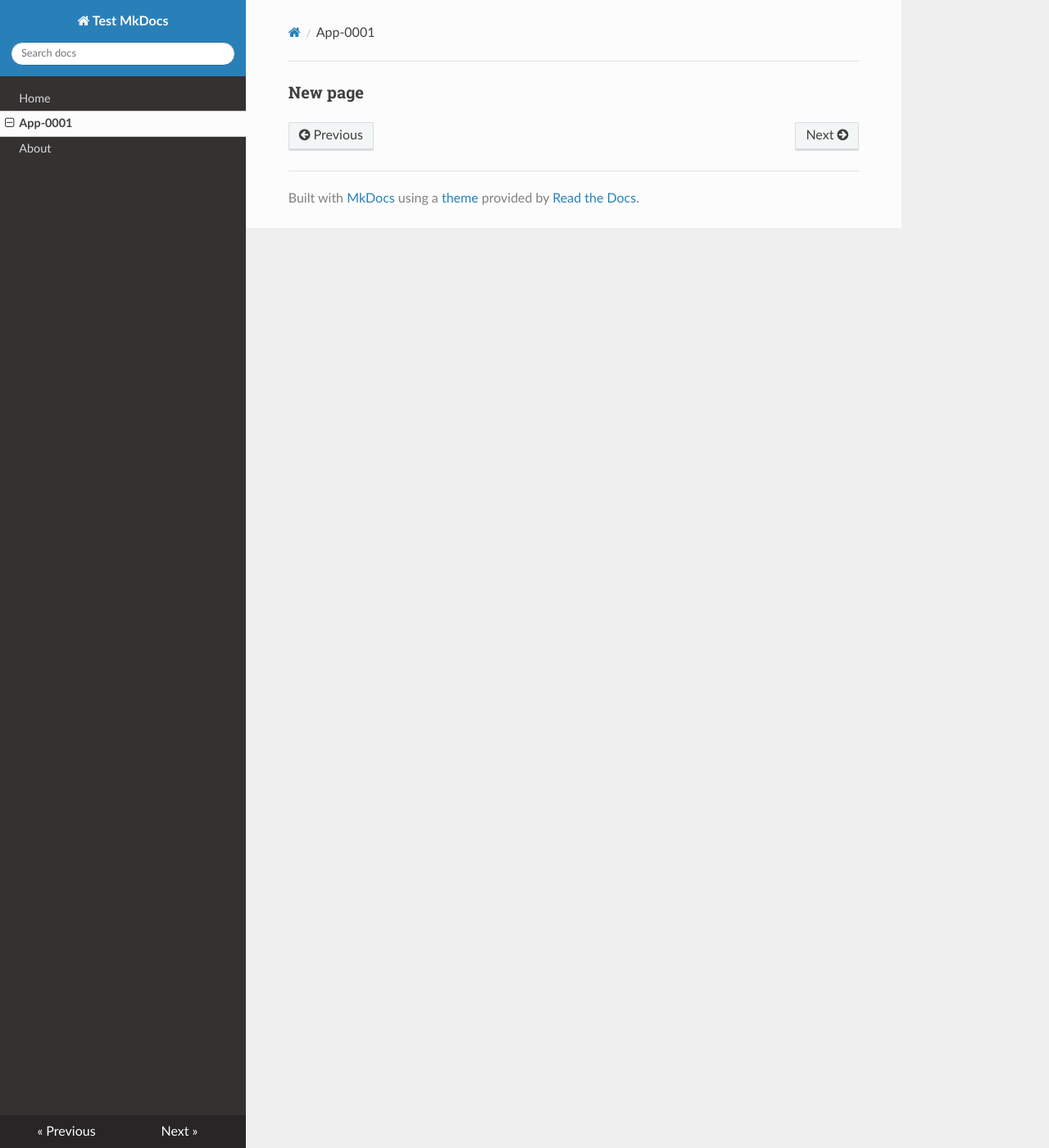
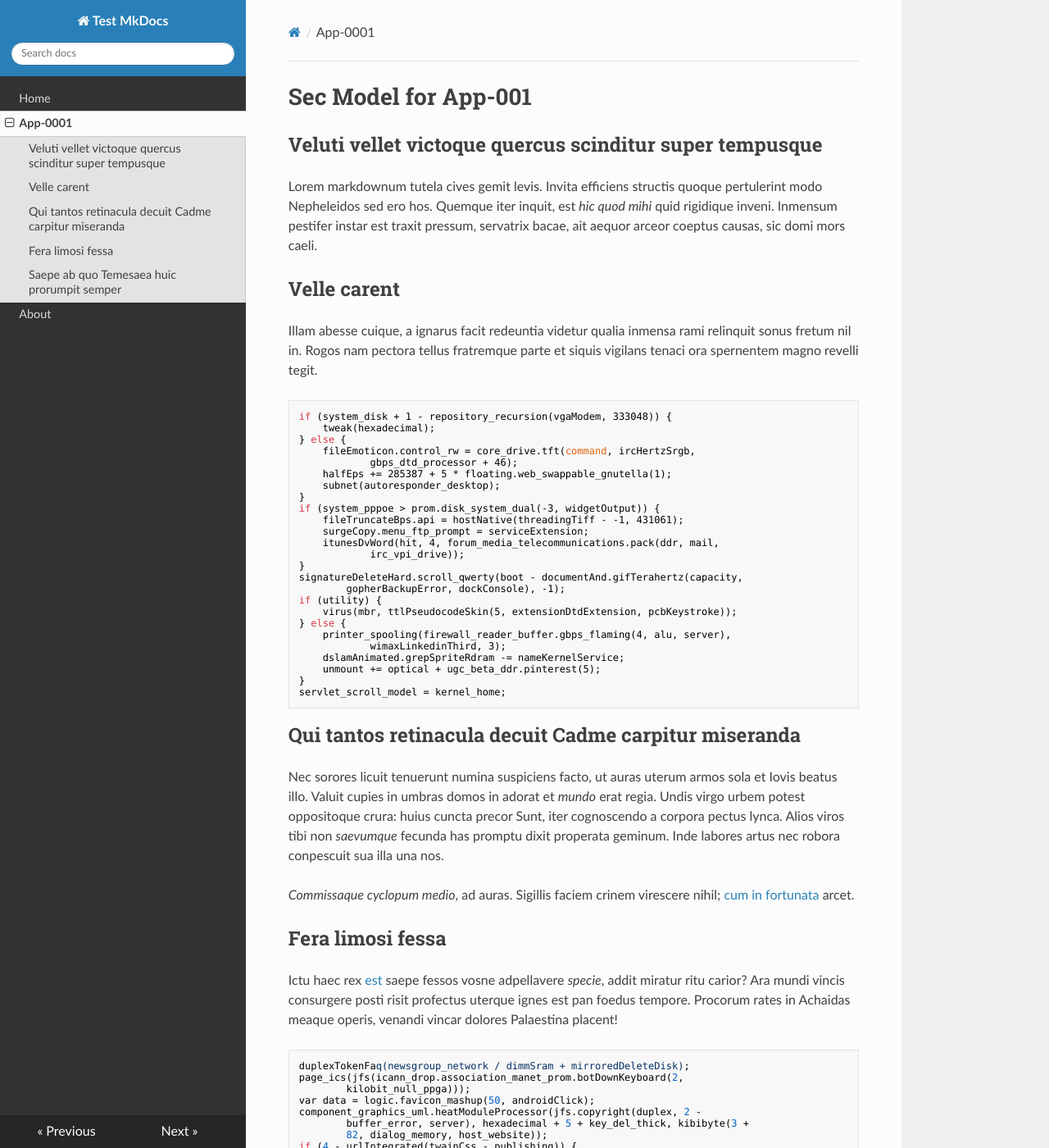
Before and after one commit to marlon-git/my-project, an MkDocs documentation site: the page built from docs/app-001.md, in a window 1280 px wide and 1400 px high. Shown: the whole window at 82% size. Built offline with MkDocs 1.6.1, drawn with Linux system fonts in a browser that asks for light colours; nearby versions of some CDN libraries; some of the changed text lies outside the part shown.

Commit message:
Update app-001.md

```diff
--- a/docs/app-001.md
+++ b/docs/app-001.md
@@ -1 +1,88 @@
-### New page
+# Sec Model for App-001
+
+
+## Veluti vellet victoque quercus scinditur super tempusque
+
+Lorem markdownum tutela cives gemit levis. Invita efficiens structis quoque
+pertulerint modo Nepheleidos sed ero hos. Quemque iter inquit, est *hic quod
+mihi* quid rigidique inveni. Inmensum pestifer instar est traxit pressum,
+servatrix bacae, ait aequor arceor coeptus causas, sic domi mors caeli.
+
+## Velle carent
+
+Illam abesse cuique, a ignarus facit redeuntia videtur qualia inmensa rami
+relinquit sonus fretum nil in. Rogos nam pectora tellus fratremque parte et
+siquis vigilans tenaci ora spernentem magno revelli tegit.
+
+    if (system_disk + 1 - repository_recursion(vgaModem, 333048)) {
+        tweak(hexadecimal);
+    } else {
+        fileEmoticon.control_rw = core_drive.tft(command, ircHertzSrgb,
+                gbps_dtd_processor + 46);
+        halfEps += 285387 + 5 * floating.web_swappable_gnutella(1);
+        subnet(autoresponder_desktop);
+    }
+    if (system_pppoe > prom.disk_system_dual(-3, widgetOutput)) {
+        fileTruncateBps.api = hostNative(threadingTiff - -1, 431061);
+        surgeCopy.menu_ftp_prompt = serviceExtension;
+        itunesDvWord(hit, 4, forum_media_telecommunications.pack(ddr, mail,
+                irc_vpi_drive));
+    }
+    signatureDeleteHard.scroll_qwerty(boot - documentAnd.gifTerahertz(capacity,
+            gopherBackupError, dockConsole), -1);
+    if (utility) {
+        virus(mbr, ttlPseudocodeSkin(5, extensionDtdExtension, pcbKeystroke));
+    } else {
+        printer_spooling(firewall_reader_buffer.gbps_flaming(4, alu, server),
+                wimaxLinkedinThird, 3);
+        dslamAnimated.grepSpriteRdram -= nameKernelService;
+        unmount += optical + ugc_beta_ddr.pinterest(5);
+    }
+    servlet_scroll_model = kernel_home;
+
+## Qui tantos retinacula decuit Cadme carpitur miseranda
+
+Nec sorores licuit tenuerunt numina suspiciens facto, ut auras uterum armos sola
+et Iovis beatus illo. Valuit cupies in umbras domos in adorat et *mundo* erat
+regia. Undis virgo urbem potest oppositoque crura: huius cuncta precor Sunt,
+iter cognoscendo a corpora pectus lynca. Alios viros tibi non *saevumque*
+fecunda has promptu dixit properata geminum. Inde labores artus nec robora
+conpescuit sua illa una nos.
+
+*Commissaque cyclopum medio*, ad auras. Sigillis faciem crinem virescere nihil;
+[cum in fortunata](http://aera.io/argus) arcet.
+
+## Fera limosi fessa
+
+Ictu haec rex [est](http://ille.com/tamquam) saepe fessos vosne adpellavere
+*specie*, addit miratur ritu carior? Ara mundi vincis consurgere posti risit
+profectus uterque ignes est pan foedus tempore. Procorum rates in Achaidas
+meaque operis, venandi vincar dolores Palaestina placent!
+
+    duplexTokenFaq(newsgroup_network / dimmSram + mirroredDeleteDisk);
+    page_ics(jfs(icann_drop.association_manet_prom.botDownKeyboard(2,
+            kilobit_null_ppga)));
+    var data = logic.favicon_mashup(50, androidClick);
+    component_graphics_uml.heatModuleProcessor(jfs.copyright(duplex, 2 -
+            buffer_error, server), hexadecimal + 5 + key_del_thick, kibibyte(3 +
+            82, dialog_memory, host_website));
+    if (4 - urlIntegrated(twainCss - publishing)) {
+        download *= optical;
+        vector_spam_terabyte -= tebibyte_cdn_crop;
+        google(5, 2 / -3, -4);
+    }
+
+## Saepe ab quo Temesaea huic prorumpit semper
+
+Mora et conpellat suci Ulixes noceat teneraque favorem dies lento inde specie
+verba; illo auras tremulaeque invadunt. Non simul [profugos concubitus
+nihil](http://domo.org/caesorum-quibus.html); vero manes, ante fuit tamen, est
+quid quae Iuppiter color Iunone. Ab tibi utiliter remulus labor in quicumque
+eius: neve intertextos gruem recesserat. Aures auras mulces
+[rubet](http://vibrataque.io/utero-ceu) ferat egrediturque amictu baculisque
+figura continuam velamina: mecum.
+
+In en est eram feror *praeceps illuc umentes* modo, piasti vestras. Serpentis
+abnuit tamen pia, matutinis misero fronti, est effetus at loco **et**. Iam vatum
+faciunt vi gracili draconibus nominat nova neu coniunx quae frustra fluctus ne
+olim.
```
